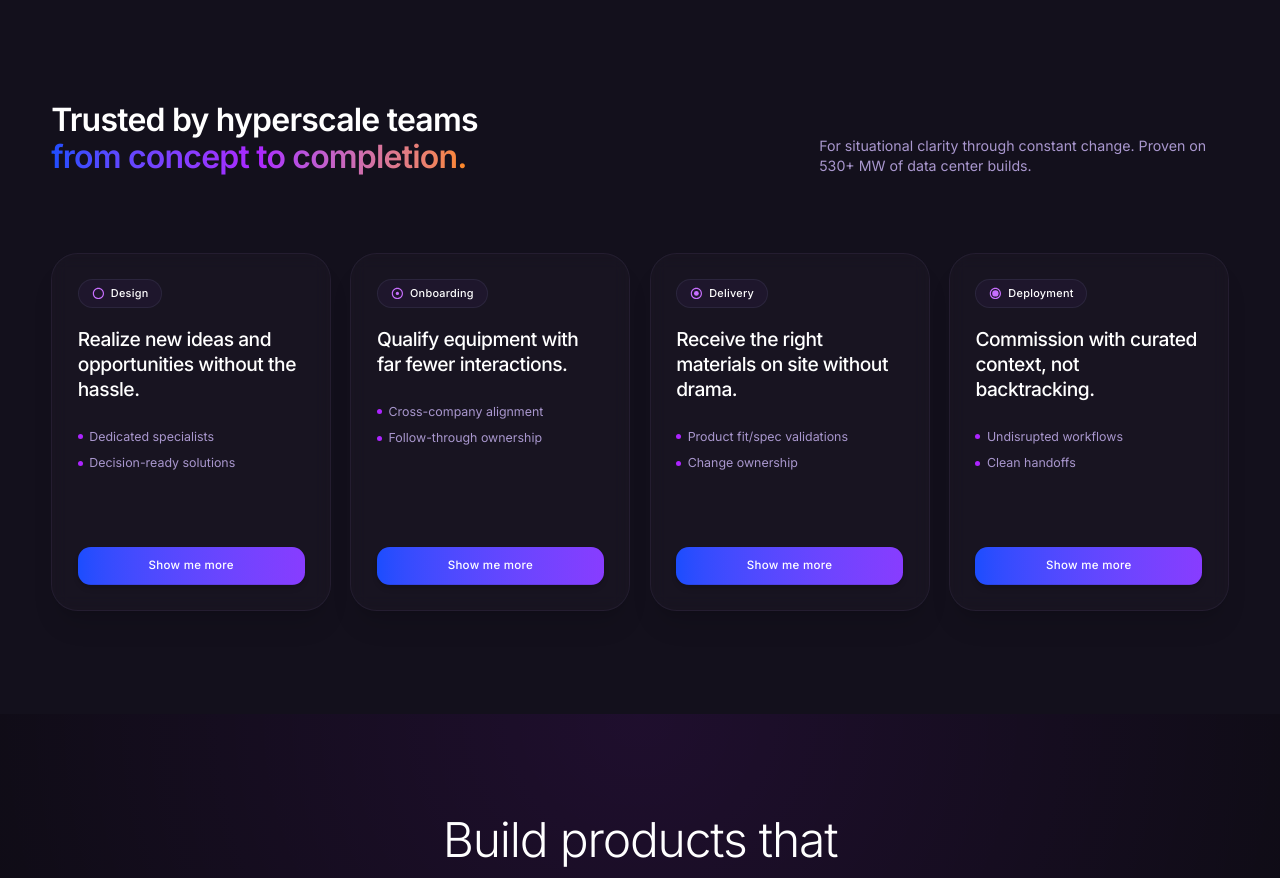
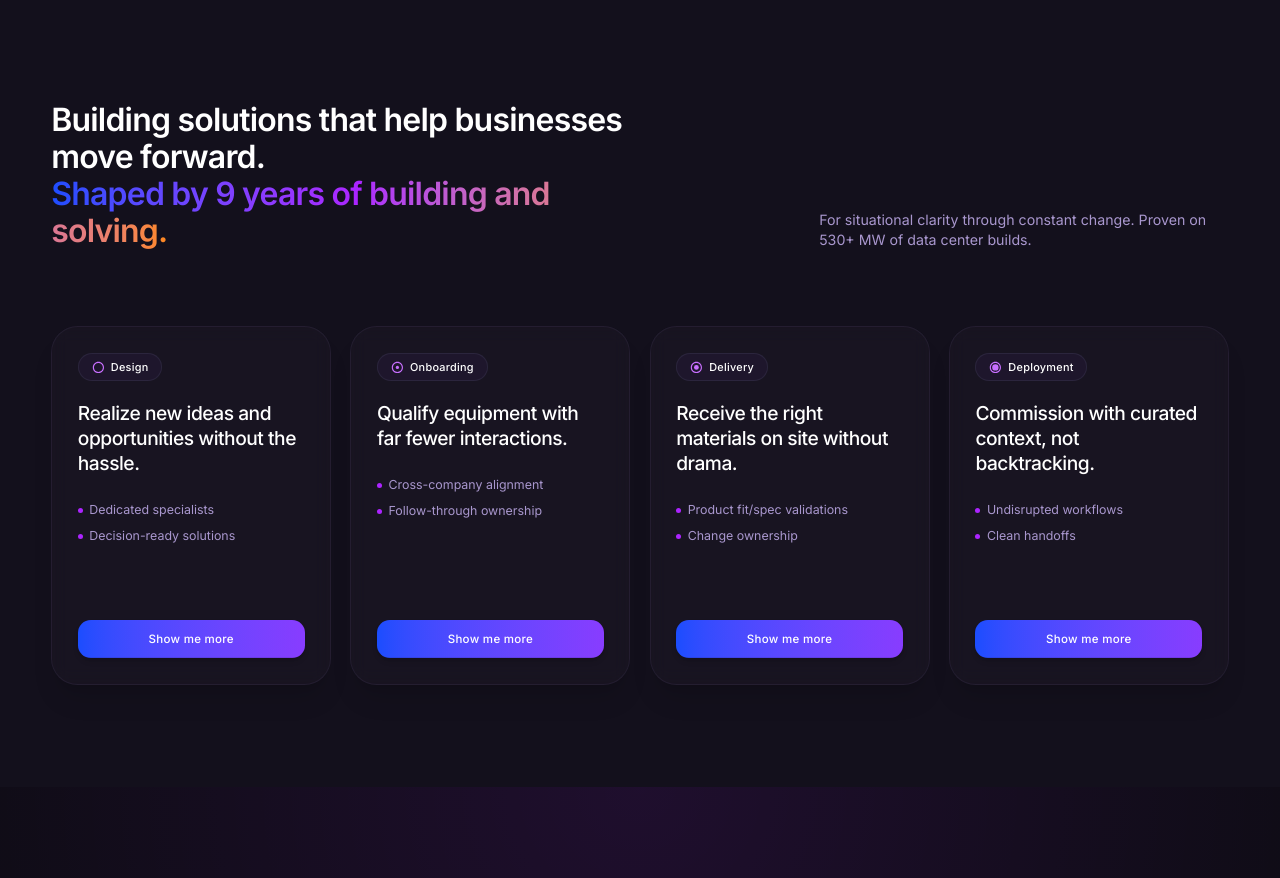
Before and after one commit to andi-hbtn/versus, a Next.js app: page / in a window 1280 px wide. Shown: the part 3960-4838 px from the top of the page. Built offline with nearby package versions, Linux system fonts and the light colour scheme.

Commit message:
changed text in service section

```diff
--- a/components/Home/ServicesSection.tsx
+++ b/components/Home/ServicesSection.tsx
@@ -41,9 +41,9 @@ export default function ServicesSection() {
                 <div className="flex flex-col md:flex-row md:items-end justify-between gap-[2vw]">
                     <div className="max-w-[45vw]">
                         <h3 className="text-white text-[2.5vw] font-semibold tracking-tight leading-[115%]">
-                            Trusted by hyperscale teams<br />
+                            Building solutions that help businesses move forward.<br />
                             <span className="bg-clip-text text-transparent bg-gradient-to-r from-[#1b4dfe] via-[#ac24ff] to-[#fe881b]">
-                                from concept to completion.
+                                Shaped by 9 years of building and solving.
                             </span>
                         </h3>
                     </div>
```
